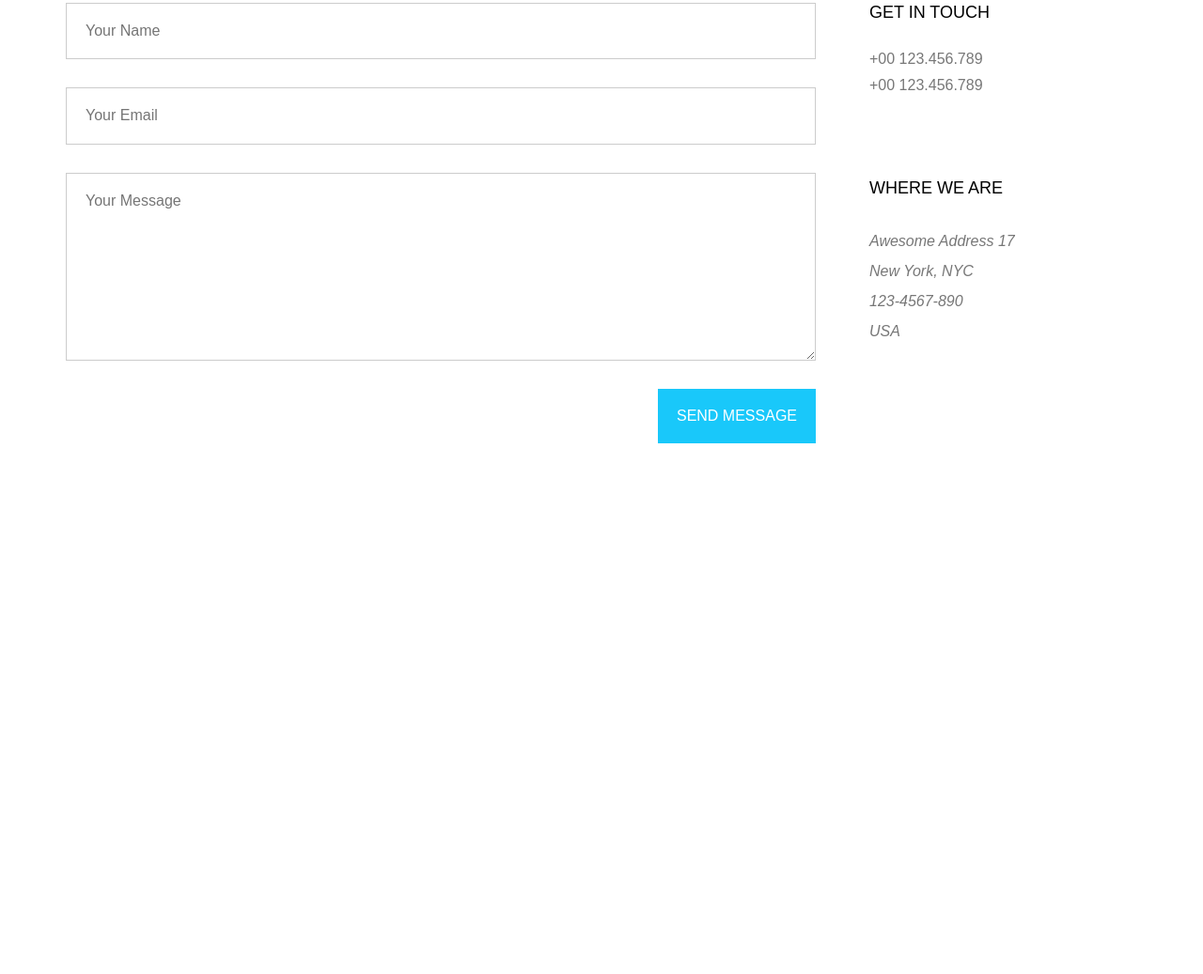
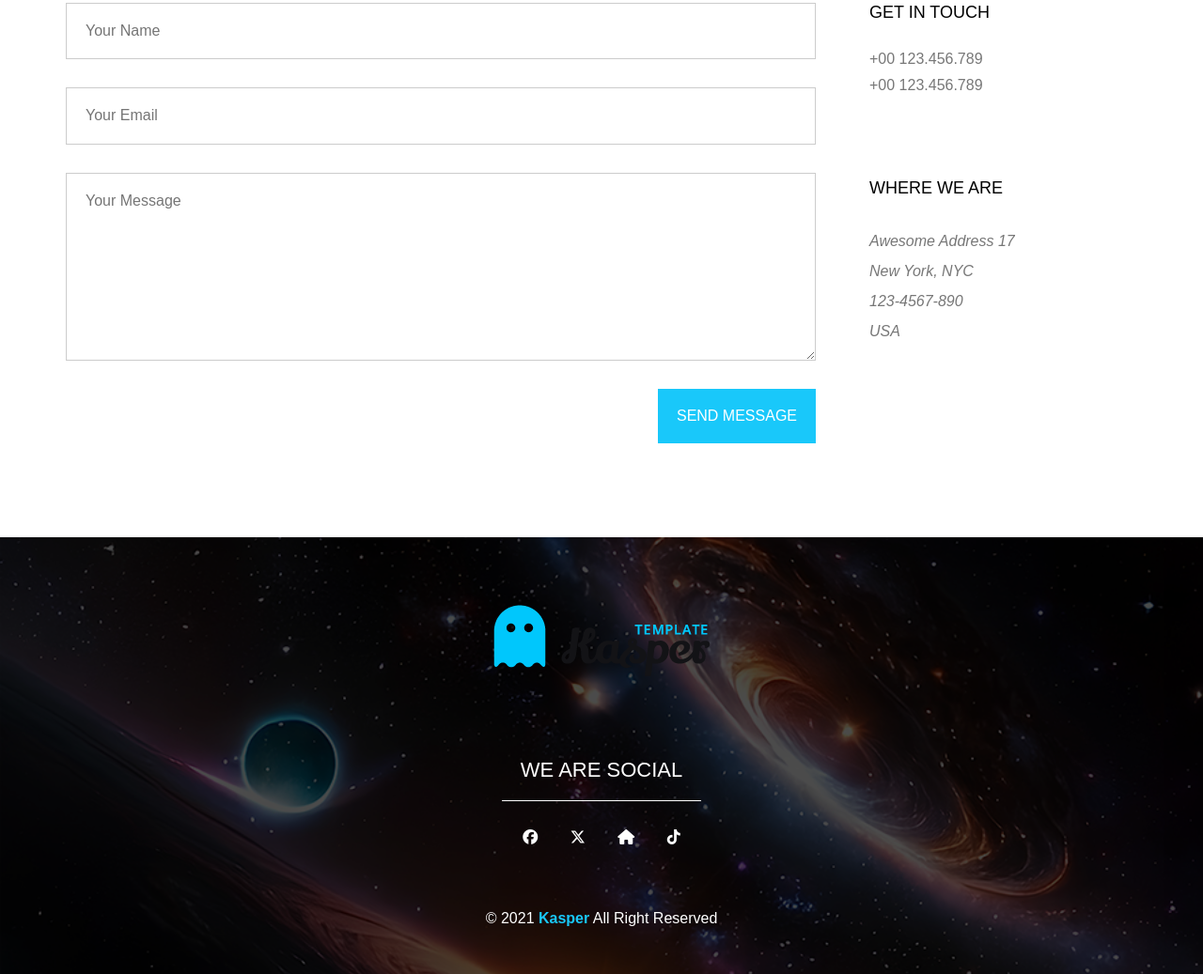
Before and after one commit to nour98906/kasper, a plain HTML site: page index.html in a window 1280 px wide. Shown: the part 8151-9188 px from the top of the page at 94% size. Before the commit the page ends 8723 px from the top, so only its background shows below. Drawn offline with Linux system fonts and the light colour scheme.

Commit message:
Finnish
added the footer

```diff
--- a/css/Kasper.css
+++ b/css/Kasper.css
@@ -1068,3 +1068,47 @@ header nav .form i {
   }
 }
 /* End Contact */
+/* Start Footer */
+.footer {
+  padding-top: calc(var(--section-padding) / 2);
+  padding-bottom: calc(var(--section-padding) / 2);
+  background-image: url(../imgs/subscribe.jpg);
+  background-size: cover;
+  position: relative;
+  color: white;
+  text-align: center;
+}
+.footer::before {
+  content: '';
+  position: absolute;
+  left: 0;
+  top: 0;
+  width: 100%;
+  height: 100%;
+  background-color: rgb(0 0 0 / 70%);
+}
+.footer .container {
+  position: relative;
+}
+.footer img {
+  margin-bottom: 20px;
+}
+.footer p:not(.copyright) {
+  text-transform: uppercase;
+  padding: 20px;
+  border-bottom: 1px solid white;
+  font-size: 22px;
+  width: fit-content;
+  margin: 20px auto;
+}
+.footer .social-icons i {
+  padding: 10px 15px;
+}
+.footer .copyright {
+  margin-top: 60px;
+}
+.footer .copyright span {
+  font-weight: bold;
+  color: var(--main-color);
+}
+/* End Footer */
--- a/index.html
+++ b/index.html
@@ -475,5 +475,20 @@
       </div>
     </div>
     <!-- End Contact -->
+    <!-- Start Footer -->
+    <div class="footer">
+      <div class="container">
+        <img src="imgs/logo.png" alt="Logo">
+        <p>We Are Social</p>
+        <div class="social-icons">
+          <i class="fa-brands fa-facebook"></i>
+          <i class="fa-brands fa-x-twitter"></i>
+          <i class="fa-solid fa-house"></i>
+          <i class="fa-brands fa-tiktok"></i>
+        </div>
+        <p class="copyright">&copy; 2021 <span>Kasper</span> All Right Reserved</p>
+      </div>
+    </div>
+    <!-- End Footer -->
   </body>
 </html>
```
